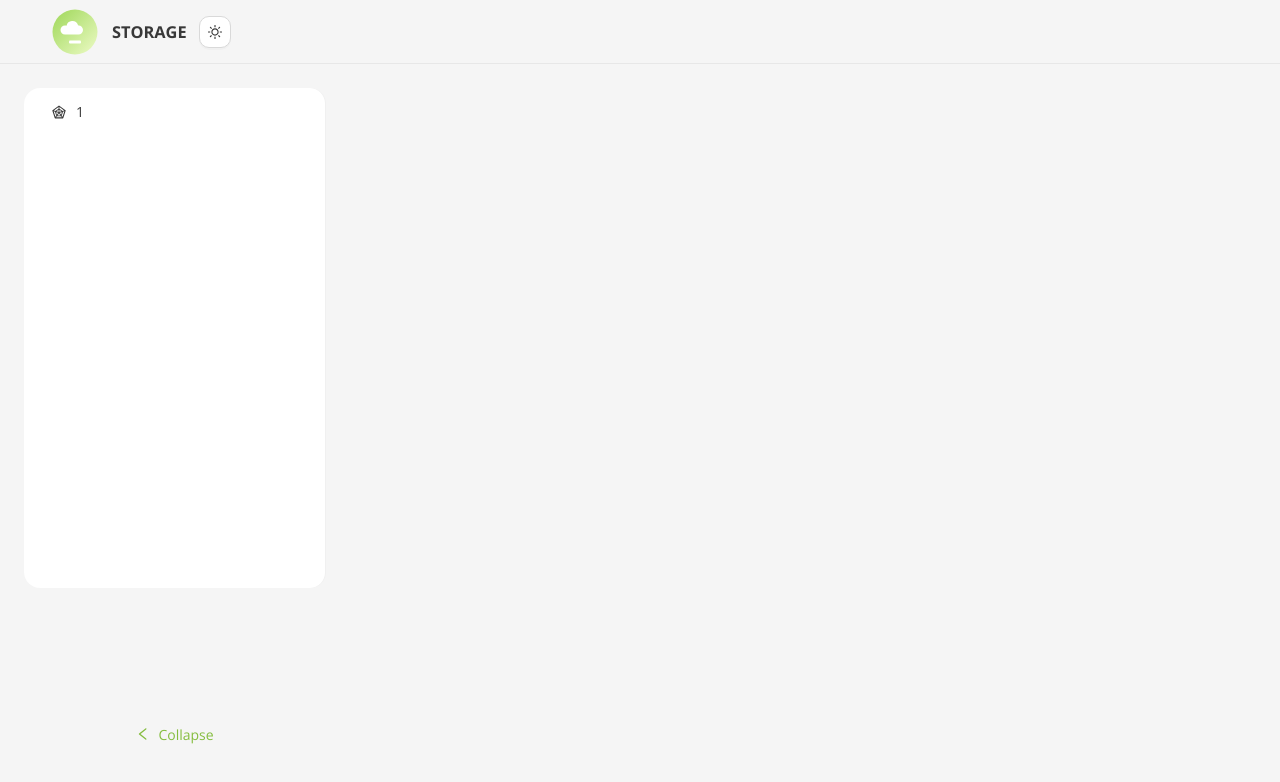
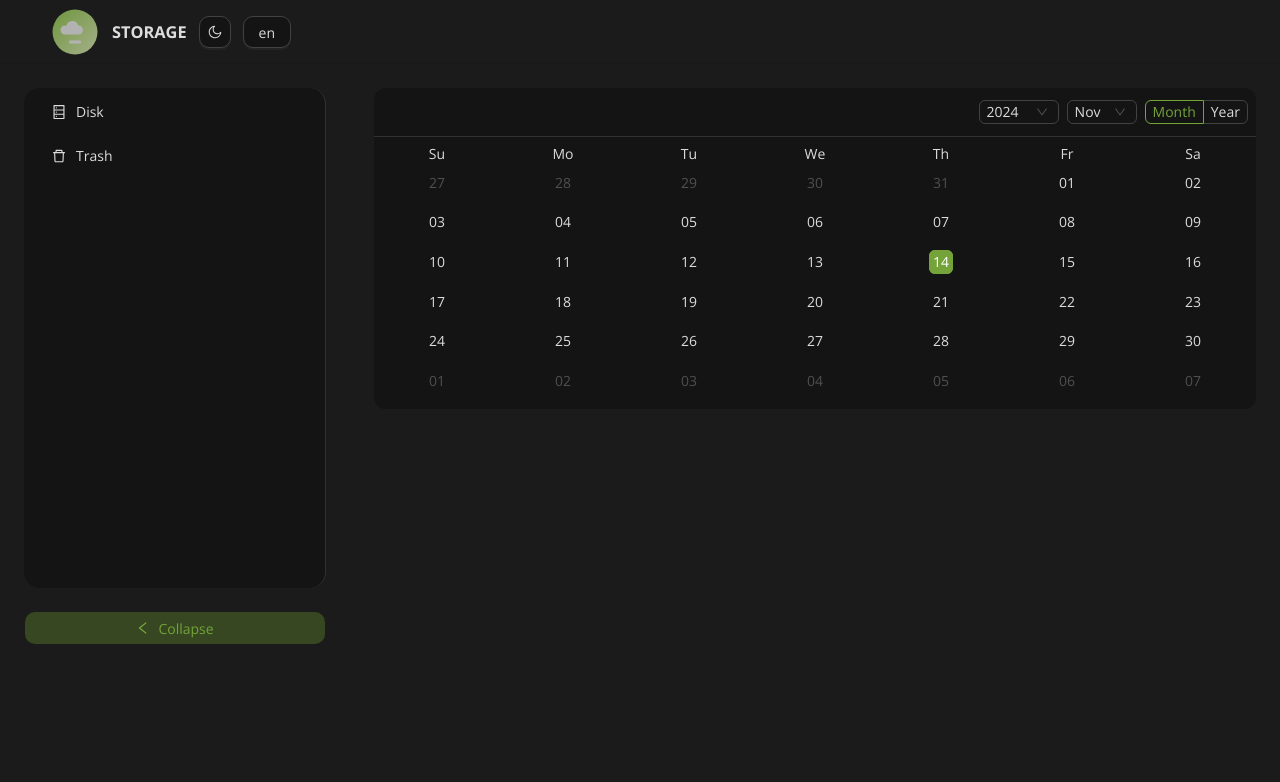
Before and after one commit to alexMercy/storage, a React (Vite) app: page / in a window 1280 px wide. Shown: the top 782 px of the page. Built offline with nearby package versions, Linux system fonts and the light colour scheme.

Commit message:
add locales

```diff
--- a/package.json
+++ b/package.json
@@ -13,10 +13,12 @@
     "@ant-design/icons": "^5.5.1",
     "@tanstack/react-query": "^5.59.20",
     "antd": "^5.22.1",
+    "i18next": "^23.16.5",
     "lodash": "^4.17.21",
     "moment": "^2.30.1",
     "react": "^18.3.1",
     "react-dom": "^18.3.1",
+    "react-i18next": "^15.1.1",
     "react-router-dom": "^6.28.0",
     "vite-plugin-svgr": "^4.3.0"
   },
--- a/src/App.tsx
+++ b/src/App.tsx
@@ -1,27 +1,35 @@
+import { localeCtx, themeCtx } from '@/app/lib/core-context'
+import { getAntdLocale } from '@/app/lib/i18n'
 import { ConfigProvider } from 'antd'
-import { createContext, FC, useState } from 'react'
+import { Locale } from 'antd/es/locale'
+import { FC, useState } from 'react'
+import { useTranslation } from 'react-i18next'
 import { themes } from './app/lib/themes'
 import { AppLayout } from './app/ui/Layout/Layout'
 
-export const themeCtx = createContext({
-  themePreset: '',
-  toggleTheme: () => {
-    return
-  },
-})
+export const App: FC = () => {
+  const { i18n } = useTranslation()
+  const [themePreset, setTheme] = useState('dark')
+  const [locale, setLocale] = useState(getAntdLocale())
 
-export const App: FC = () => {
-  const [themePreset, setTheme] = useState('light')
   const toggleTheme = () => {
     setTheme((prev) => (prev === 'light' ? 'dark' : 'light'))
+  }
+
+  const toggleLocale = () => {
+    const newLang = i18n.language === 'en' ? 'ru' : 'en'
+    i18n.changeLanguage(newLang)
+    setLocale(getAntdLocale())
   }
 
   document.documentElement.setAttribute('data-theme', themePreset)
 
   return (
-    <ConfigProvider theme={themes[themePreset]}>
+    <ConfigProvider theme={themes[themePreset]} locale={locale as Locale}>
       <themeCtx.Provider value={{ toggleTheme, themePreset }}>
-        <AppLayout />
+        <localeCtx.Provider value={{ toggleLocale, locale: i18n.language }}>
+          <AppLayout />
+        </localeCtx.Provider>
       </themeCtx.Provider>
     </ConfigProvider>
   )
--- /dev/null
+++ b/src/app/lib/core-context.ts
@@ -0,0 +1,14 @@
+import { createContext } from 'react'
+
+export const themeCtx = createContext({
+  themePreset: '',
+  toggleTheme: () => {
+    return
+  },
+})
+export const localeCtx = createContext({
+  locale: '',
+  toggleLocale: () => {
+    return
+  },
+})
--- /dev/null
+++ b/src/app/lib/i18n.ts
@@ -0,0 +1,36 @@
+import { en } from '@/app/lib/locales/en'
+import { ru } from '@/app/lib/locales/ru'
+import enUS from 'antd/es/locale/en_US'
+import ruRU from 'antd/es/locale/ru_RU'
+import i18n from 'i18next'
+import { initReactI18next } from 'react-i18next'
+
+const resources = {
+  en: {
+    translation: {
+      antd: enUS,
+      ...en,
+    },
+  },
+  ru: {
+    translation: {
+      antd: ruRU,
+      ...ru,
+    },
+  },
+}
+
+i18n.use(initReactI18next).init({
+  resources,
+  lng: 'en',
+  fallbackLng: 'en',
+  interpolation: {
+    escapeValue: false,
+  },
+})
+
+export const getAntdLocale = () => {
+  return i18n.t('antd', { returnObjects: true })
+}
+
+export default i18n
--- /dev/null
+++ b/src/app/lib/locales/en.ts
@@ -0,0 +1,4 @@
+export const en = {
+  disk: 'disk',
+  // trash: 'trash',
+}
--- /dev/null
+++ b/src/app/lib/locales/ru.ts
@@ -0,0 +1,4 @@
+export const ru = {
+  disk: 'диск',
+  trash: 'корзина',
+}
--- a/src/app/ui/Layout/Layout.tsx
+++ b/src/app/ui/Layout/Layout.tsx
@@ -1,26 +1,34 @@
-import { themeCtx } from '@/App'
+import { localeCtx, themeCtx } from '@/app/lib/core-context'
 import { Logo } from '@/assets'
 import {
+  DatabaseOutlined,
+  DeleteOutlined,
   MoonOutlined,
-  RadarChartOutlined,
   RightOutlined,
   SunOutlined,
 } from '@ant-design/icons'
-import { Button, Layout, Menu, theme } from 'antd'
+import { Button, Calendar, Layout, Menu, theme } from 'antd'
 import { Content, Header } from 'antd/es/layout/layout'
 import Sider from 'antd/es/layout/Sider'
+import { capitalize } from 'lodash'
 import { useContext, useState, type FC } from 'react'
-import { Outlet } from 'react-router-dom'
+import { useTranslation } from 'react-i18next'
 
 const { useToken } = theme
 
 export const AppLayout: FC = () => {
   const { token } = useToken()
+  const { t } = useTranslation()
   const { toggleTheme, themePreset } = useContext(themeCtx)
+  const { locale, toggleLocale } = useContext(localeCtx)
   const [collapsed, setCollapsed] = useState(false)
 
   return (
-    <Layout>
+    <Layout
+      style={{
+        background: token.Layout?.headerBg,
+      }}
+    >
       <Header
         style={{
           borderBottom: '1px solid rgba(5, 5, 5, 0.06)',
@@ -31,18 +39,30 @@ export const AppLayout: FC = () => {
         }}
       >
         <div style={{ display: 'flex', alignItems: 'center', gap: 12 }}>
-          <Logo height={50} />
+          <Logo
+            height={50}
+            style={{
+              filter: `brightness(${themePreset === 'dark' ? 70 : 100}%)`,
+              transition: 'filter .5s',
+            }}
+          />
           <h3 style={{ margin: 0 }}>STORAGE</h3>
           <Button
             icon={themePreset === 'light' ? <SunOutlined /> : <MoonOutlined />}
             onClick={toggleTheme}
           />
+          <Button onClick={toggleLocale}>{locale}</Button>
         </div>
       </Header>
-      <Content>
+      <Content
+        style={{
+          background: token.Layout?.headerBg,
+        }}
+      >
         <Layout
           style={{
             minHeight: `calc(100dvh - ${token.Layout?.headerHeight}px)`,
+            background: token.Layout?.headerBg,
           }}
         >
           <Sider
@@ -61,17 +81,32 @@ export const AppLayout: FC = () => {
                 borderRadius: '16px',
                 height: '500px',
               }}
-              items={[{ key: '1', label: '1', icon: <RadarChartOutlined /> }]}
+              items={[
+                {
+                  key: 'disk',
+                  label: capitalize(t('disk')),
+                  icon: <DatabaseOutlined />,
+                },
+                {
+                  key: 'trash',
+                  label: capitalize(t('trash')),
+                  icon: <DeleteOutlined />,
+                },
+              ]}
             />
-            <div style={{ display: 'flex', justifyContent: 'center' }}>
+            <div
+              style={{
+                display: 'flex',
+                justifyContent: 'center',
+                marginTop: 24,
+              }}
+            >
               <Button
                 style={{
-                  position: 'absolute',
-                  width: !collapsed ? 100 : 50,
-                  bottom: 50,
+                  width: !collapsed ? 300 : 150,
                 }}
                 color="primary"
-                variant={!collapsed ? 'text' : 'filled'}
+                variant={'filled'}
                 icon={<RightOutlined rotate={!collapsed ? 180 : 0} />}
                 onClick={() => setCollapsed((prev) => !prev)}
               >
@@ -88,7 +123,7 @@ export const AppLayout: FC = () => {
               backgroundColor: token.Layout?.headerBg,
             }}
           >
-            <Outlet />
+            <Calendar fullscreen={false} />
           </Content>
         </Layout>
       </Content>
```
Also changed, not shown: 1 other file (tests, documents, lock files or other folders).
